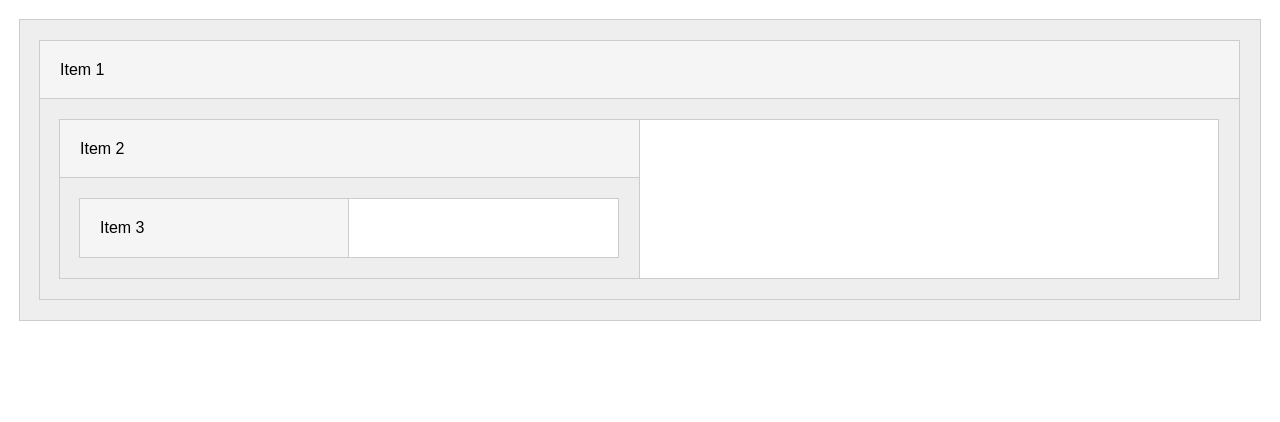
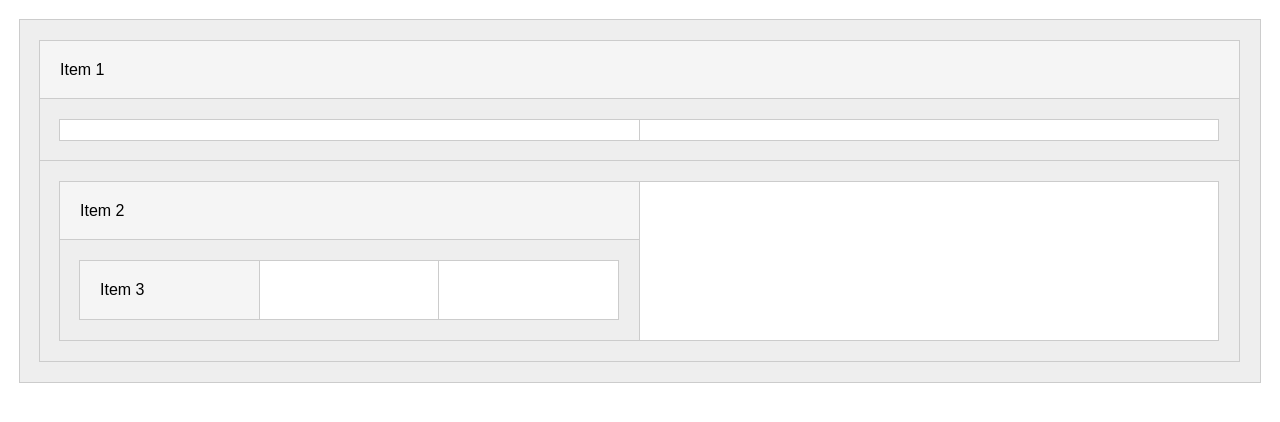
Before and after one commit to rawsource/rc-dnd-dom, a React (Create React App) app: page / in a window 1280 px wide. Shown: the top 422 px of the page. Built offline with nearby package versions, Linux system fonts and the light colour scheme.

Commit message:
click events and uuid

```diff
--- a/src/App.js
+++ b/src/App.js
@@ -14,14 +14,16 @@ const Component = ({ item, onDrag }) => {
   )
 }
 
-const Row = ({ item: { children }, onDrag }) => {
+const Row = ({ item, onDrag, onClick }) => {
   return (
     <div
       className="row"
       draggable="true"
+      data-id={item.id}
       onDrag={onDrag}
+      onClick={onClick}
     >
-      {children.map(item => (
+      {item.children.map(item => (
         <Column
           key={item.id}
           item={item}
@@ -32,30 +34,30 @@ const Row = ({ item: { children }, onDrag }) => {
   )
 }
 
-const Column = ({ item: { children }, onDrag }) => {
+const Column = ({ item: { children }, onDrag, onClick }) => {
   return (
     <div
       className="col"
     >
       {children.map(item => (
-        <Select key={item.id} item={item} onDrag={onDrag} />
+        <Select key={item.id} item={item} onDrag={onDrag} onClick={onClick} />
       ))}
     </div>
   )
 }
 
-const Select = ({ item, onDrag }) => {
+const Select = ({ item, onDrag, onClick }) => {
   switch (item.type) {
     case 'component':
       return item.component && <Component item={item.component} onDrag={onDrag} />
     case 'row':
-      return <Row item={item} onDrag={onDrag} />
+      return <Row item={item} onDrag={onDrag} onClick={onClick} />
     default:
       return null
   }
 }
 
-const GridRenderer = ({ data, onDrag, onDragOver, onDragLeave, onDragEnd, onDrop }) => (
+const GridRenderer = ({ data, onDrag, onDragOver, onDragLeave, onDragEnd, onDrop, onClick }) => (
   <div
     className="row display-block"
     onDragEnd={onDragEnd}
@@ -67,7 +69,7 @@ const GridRenderer = ({ data, onDrag, onDragOver, onDragLeave, onDragEnd, onDrop
       onDragLeave={onDragLeave}
     >
       {data.map(item => (
-        <Select key={item.id} item={item} onDrag={onDrag} />
+        <Select key={item.id} item={item} onDrag={onDrag} onClick={onClick} />
       ))}
     </div>
   </div>
@@ -76,7 +78,7 @@ const GridRenderer = ({ data, onDrag, onDragOver, onDragLeave, onDragEnd, onDrop
 
 const App = () => {
 
-  const [ data ] = useState(
+  const [ data, setData ] = useState(
     [
       {
         "component": {
@@ -86,15 +88,31 @@ const App = () => {
             "type": "BasicWidget"
         },
         "type": "component",
-        "id": 5
+        "id": crypto.randomUUID()
       },
       {
         "type": "row",
-        "id": 1,
+        "id": crypto.randomUUID(),
         "children": [
           {
             "type": "column",
-            "id": 2,
+            "id": crypto.randomUUID(),
+            "children": []
+          },
+          {
+            "type": "column",
+            "id": crypto.randomUUID(),
+            "children": []
+          }
+        ]
+      },
+      {
+        "type": "row",
+        "id": crypto.randomUUID(),
+        "children": [
+          {
+            "type": "column",
+            "id": crypto.randomUUID(),
             "children": [
               {
                 "component": {
@@ -104,15 +122,15 @@ const App = () => {
                     "type": "BasicWidget"
                 },
                 "type": "component",
-                "id": 3
+                "id": crypto.randomUUID()
               },
               {
                 "type": "row",
-                "id": 6,
+                "id": crypto.randomUUID(),
                 "children": [
                   {
                     "type": "column",
-                    "id": 7,
+                    "id": crypto.randomUUID(),
                     "children": [
                       {
                         "component": {
@@ -122,13 +140,18 @@ const App = () => {
                             "type": "BasicWidget"
                         },
                         "type": "component",
-                        "id": 8
+                        "id": crypto.randomUUID()
                       }
                     ]
                   },
                   {
                     "type": "column",
-                    "id": 4,
+                    "id": crypto.randomUUID(),
+                    "children": []
+                  },
+                  {
+                    "type": "column",
+                    "id": crypto.randomUUID(),
                     "children": []
                   }
                 ]
@@ -137,7 +160,7 @@ const App = () => {
           },
           {
             "type": "column",
-            "id": 4,
+            "id": crypto.randomUUID(),
             "children": []
           }
         ]
@@ -217,6 +240,36 @@ const App = () => {
     }
   }
 
+  const onClick = (event) => {
+    if (event.target.classList.contains('row')) {
+      const res = searchItems(data, event.target.dataset.id)
+      res.children.push({ type: 'column', id: crypto.randomUUID(), children: [] })
+      setData([...data])
+    }
+  }
+
+  const searchItem = (item, id) => {
+    if (item.id === id) {
+      return item
+    } else if (item.children != null) {
+      let result = null
+      for (let i = 0; result == null && i < item.children.length; i++) {
+        result = searchItem(item.children[i], id)
+      }
+      return result
+    }
+    return null
+  }
+
+  const searchItems = (items, id) => {
+    for (let i = 0; i < items.length; i++) {
+      let item = searchItem(items[i], id)
+      if (item) {
+        return item
+      }
+    }
+  }
+
   return (
     <div className="App">
       <GridRenderer
@@ -226,6 +279,7 @@ const App = () => {
         onDragLeave={onDragLeave}
         onDragEnd={onDragEnd}
         onDrop={onDrop}
+        onClick={onClick}
       />
       <div className="insert-indicator" ref={insertIndicator}></div>
     </div>
```
